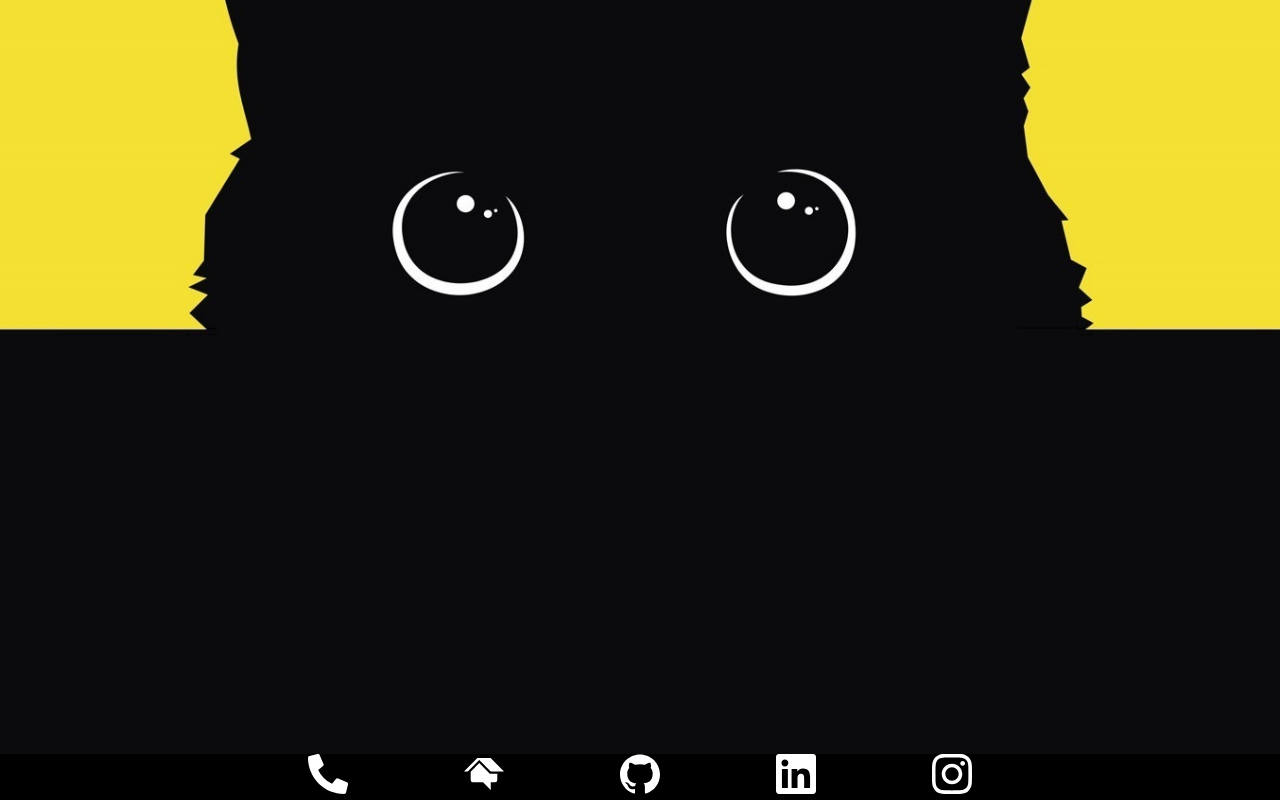
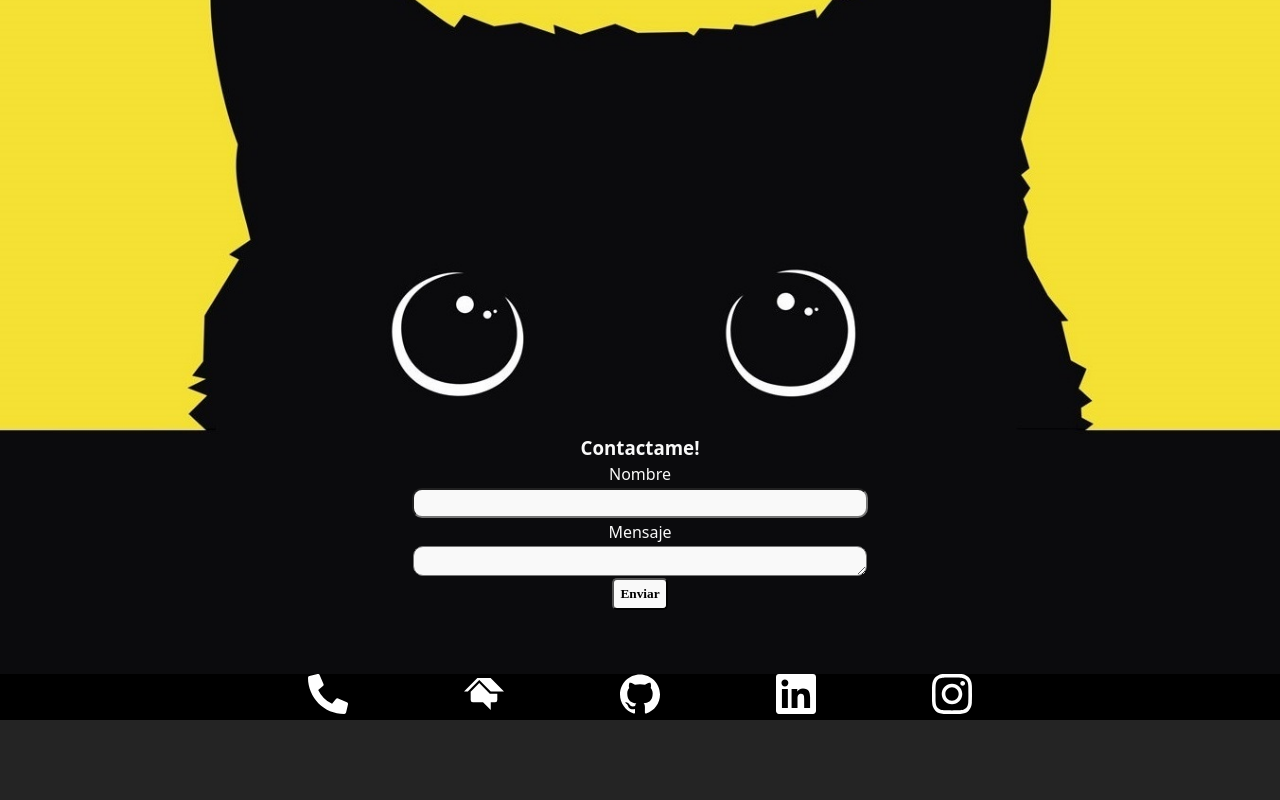
Before and after one commit to EmanFun/Portfolio, a React (Vite) app: page / in a window 1280 px wide. Shown: the part 1118-1918 px from the top of the page. After the commit the page ends 1838 px from the top, so only its background shows below. Built offline with nearby package versions, Linux system fonts and the light colour scheme.

Commit message:
fixs styles

```diff
--- a/src/Components/Modules/AboutUs/About.jsx
+++ b/src/Components/Modules/AboutUs/About.jsx
@@ -15,7 +15,7 @@
                 ]}
                 wrapper="h1"
                 speed={50}
-                style={{ }}
+                style={{ fontWeight: 'bolder' }}
                 repeat={Infinity}
                 />
                 <p>
--- a/src/Components/Modules/Contact/Contact.jsx
+++ b/src/Components/Modules/Contact/Contact.jsx
@@ -1,19 +1,32 @@
 //import React from "react";
-import {divider, container} from './Contact.module.css';
+import {divider, container, form, label, input} from './Contact.module.css';
+import {useForm} from 'react-hook-form';
+
+
+const Contact = () => {
+
+  const {register, handleSubmit, formState:{ errors }} = useForm()
 
 
 
-const Contact = () => {
   return (<>
     <section className={divider}>
 
+
     </section>
     <section className={container}>
-      <div>
-        <form>
-          El Formulario
+        <form className={form} onSubmit={handleSubmit((data)=> console.log(data))}>
+
+        <h3 className={label}>Contactame!</h3>
+
+          <label>Nombre</label>
+          <input className={input} {...register('name', {required: true})}/>
+          <label>Mensaje</label>
+          <textarea className={input} {...register('message', {required: true})}/>
+
+          <input  type='submit' value='Enviar' />
+
         </form>
-      </div>
     </section>
   </>
   );
--- a/src/Components/Modules/Contact/Contact.module.css
+++ b/src/Components/Modules/Contact/Contact.module.css
@@ -2,12 +2,12 @@
     color: white;
     width: 100%;
     height: 100vh;
-    background-image: url('../../../assets/image/BackGroundDivider2.jpg');
+    background-image: url('../../../assets/image/BackGroundLast.jpg');
     background-size: cover;
     background-position: center;
     margin: 0;
 }
-@media only screen and (max-width: 660px) {
+@media only screen and (max-width: 1456px) {
     .divider{
 
         background-position:bottom;
@@ -17,8 +17,42 @@
 }
 
 .container{
-    height: 40vh;
+    height: 30vh;
     width: 100%;
+    background-color: #0B0B0D;
+    color: #F9F9F9;
+}
 
-    background-color: #0B0B0D;
+.form{
+    display: flex;
+    align-items: center;
+    flex-direction: column;
 }
+@media only screen and (max-width: 992px) {
+
+}
+
+.label{
+    margin: 0;
+    padding: 0;
+}
+.input{
+    background-color: #F9F9F9;
+    height: 1.5rem;
+    width: 35%;
+    margin: 2px;
+    border-radius: 10px;
+}
+@media only screen and (max-width: 976px) {
+    .input{
+        width: 60%;
+    }
+}
+
+input[type="submit"]{
+    height: 2rem;
+    background-color: #F9F9F9;
+    border-radius: 5px;
+    font-family: 'InK Free';
+    font-weight: bold;
+}
--- a/src/index.css
+++ b/src/index.css
@@ -17,6 +17,7 @@ body {
   margin: 0;
   padding: 0;
   background-color: #F5E134;
+
   background-size: 100%;
   background-attachment: fixed;
 
```
Also changed, not shown: src/assets/image/BackGroundLast.jpg (added).
